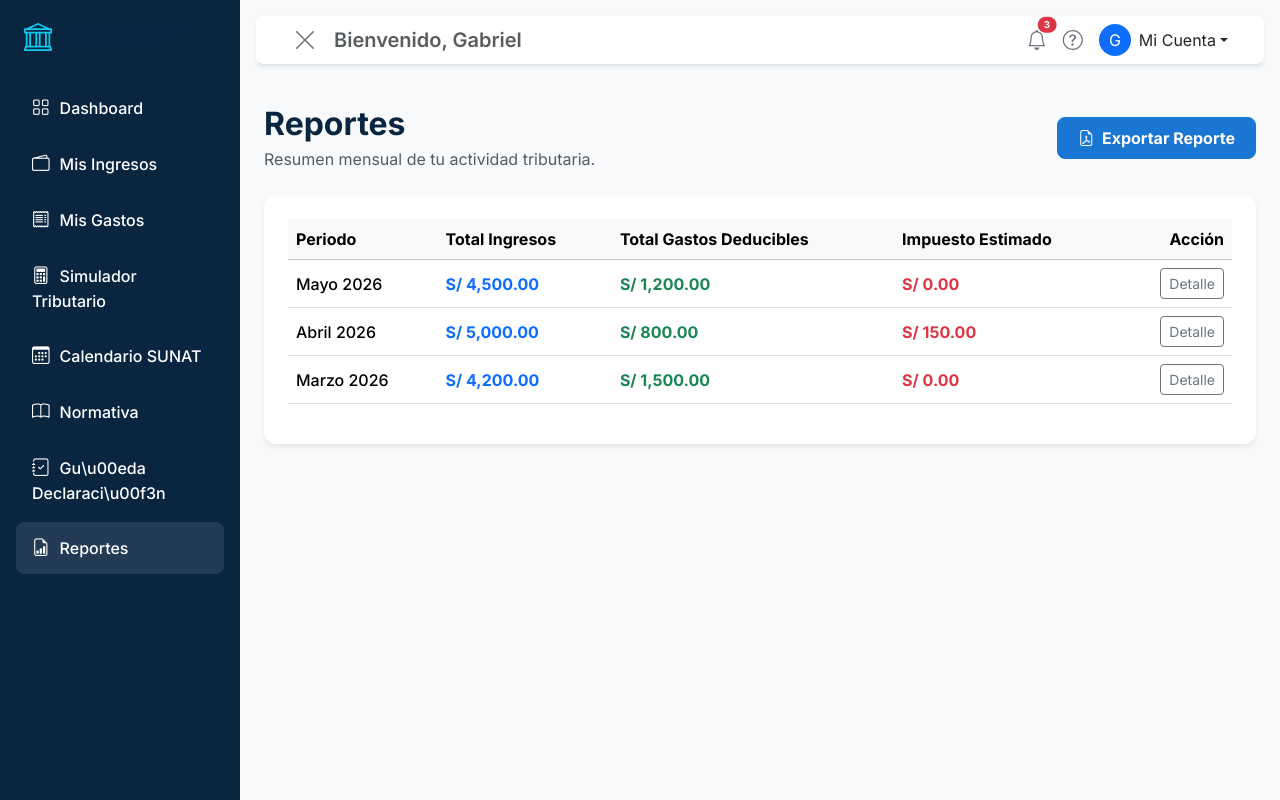
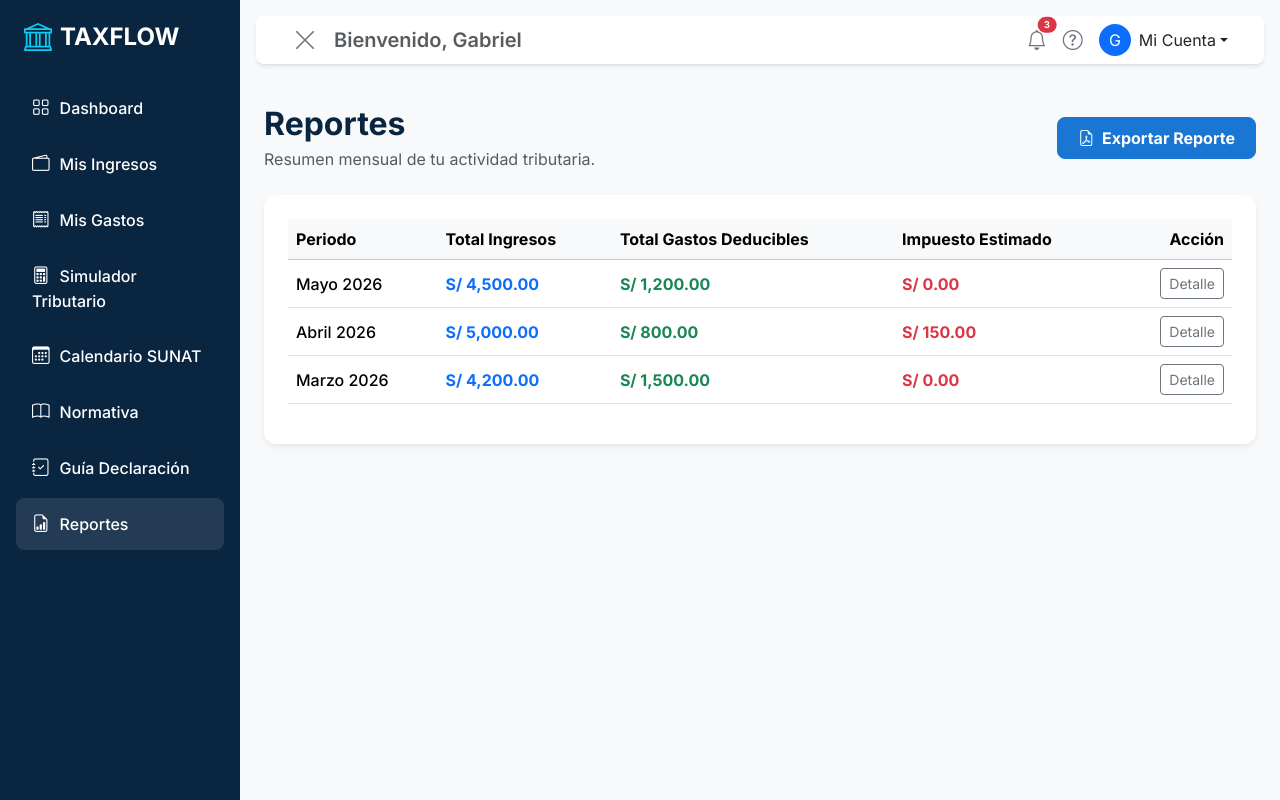
Before and after one commit to Gabmalf/taxflow-web, an Angular app: page /reports in a window 1280 px wide. Built offline with nearby package versions, Linux system fonts and the light colour scheme.

Commit message:
fix(sidebar): restore unicode labels and brand text visibility

```diff
--- a/src/app/shared/components/sidebar/sidebar.component.css
+++ b/src/app/shared/components/sidebar/sidebar.component.css
@@ -4,6 +4,10 @@
   flex-shrink: 0;
   transition: width 0.25s ease;
   overflow: hidden;
+}
+
+:host .brand h4 {
+  color: #fff;
 }
 
 :host > .sidebar {
--- a/src/app/shared/components/sidebar/sidebar.component.html
+++ b/src/app/shared/components/sidebar/sidebar.component.html
@@ -36,8 +36,8 @@
       </a>
     </li>
     <li class="nav-item">
-      <a routerLink="/declaration-guide" routerLinkActive="active" class="nav-link text-white" title="Gu\u00eda Declaraci\u00f3n">
-        <i class="bi bi-journal-check"></i> <span class="sidebar-label">Gu\u00eda Declaraci\u00f3n</span>
+      <a routerLink="/declaration-guide" routerLinkActive="active" class="nav-link text-white" title="Guía Declaración">
+        <i class="bi bi-journal-check"></i> <span class="sidebar-label">Guía Declaración</span>
       </a>
     </li>
     <li class="nav-item">
--- a/src/app/shared/components/topbar/topbar.component.html
+++ b/src/app/shared/components/topbar/topbar.component.html
@@ -7,8 +7,8 @@
         (click)="toggleSidebar()"
         [attr.aria-expanded]="!sidebarCollapsed()"
         aria-controls="app-sidebar"
-        aria-label="Alternar men\u00fa lateral"
-        title="Alternar men\u00fa">
+        aria-label="Alternar menú lateral"
+        title="Alternar menú">
         <i class="bi" [class.bi-list]="sidebarCollapsed()" [class.bi-x-lg]="!sidebarCollapsed()"></i>
       </button>
       <h5 class="mb-0 text-muted d-none d-md-block">Bienvenido, Gabriel</h5>
```
